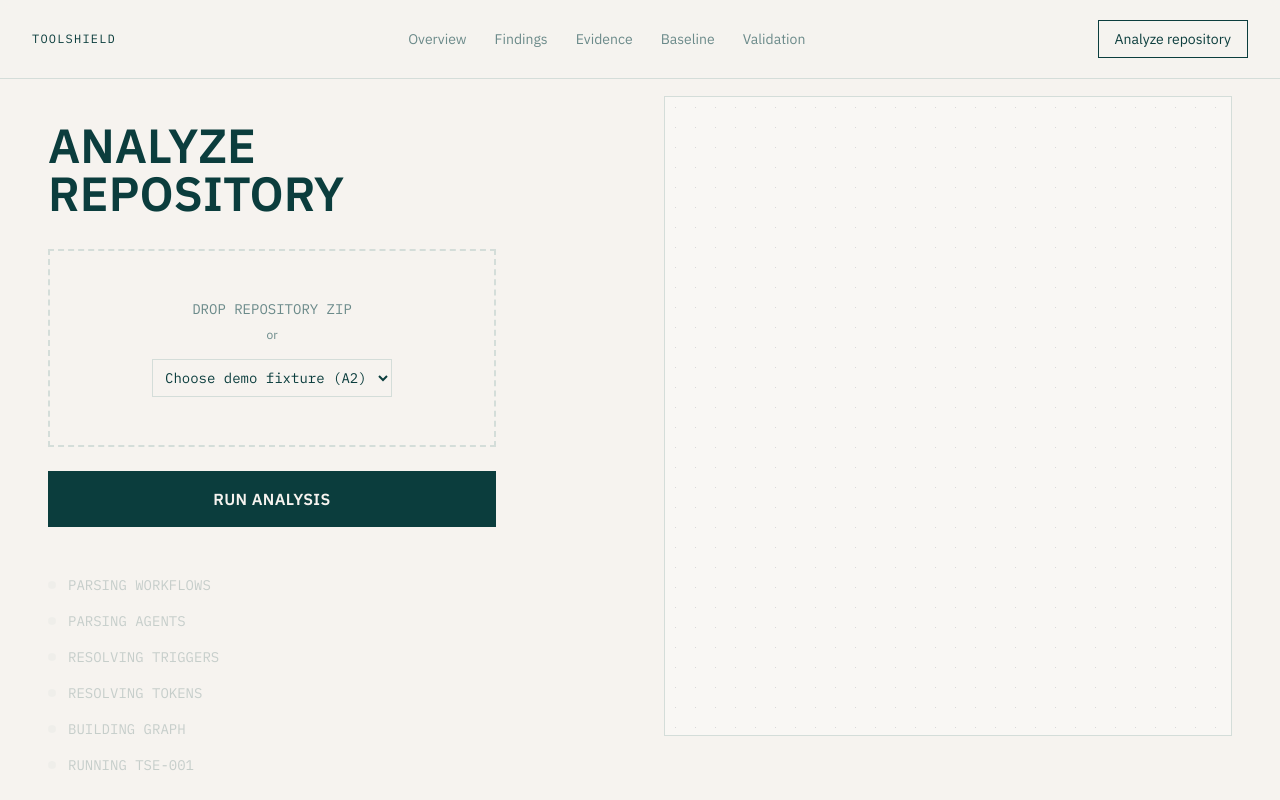
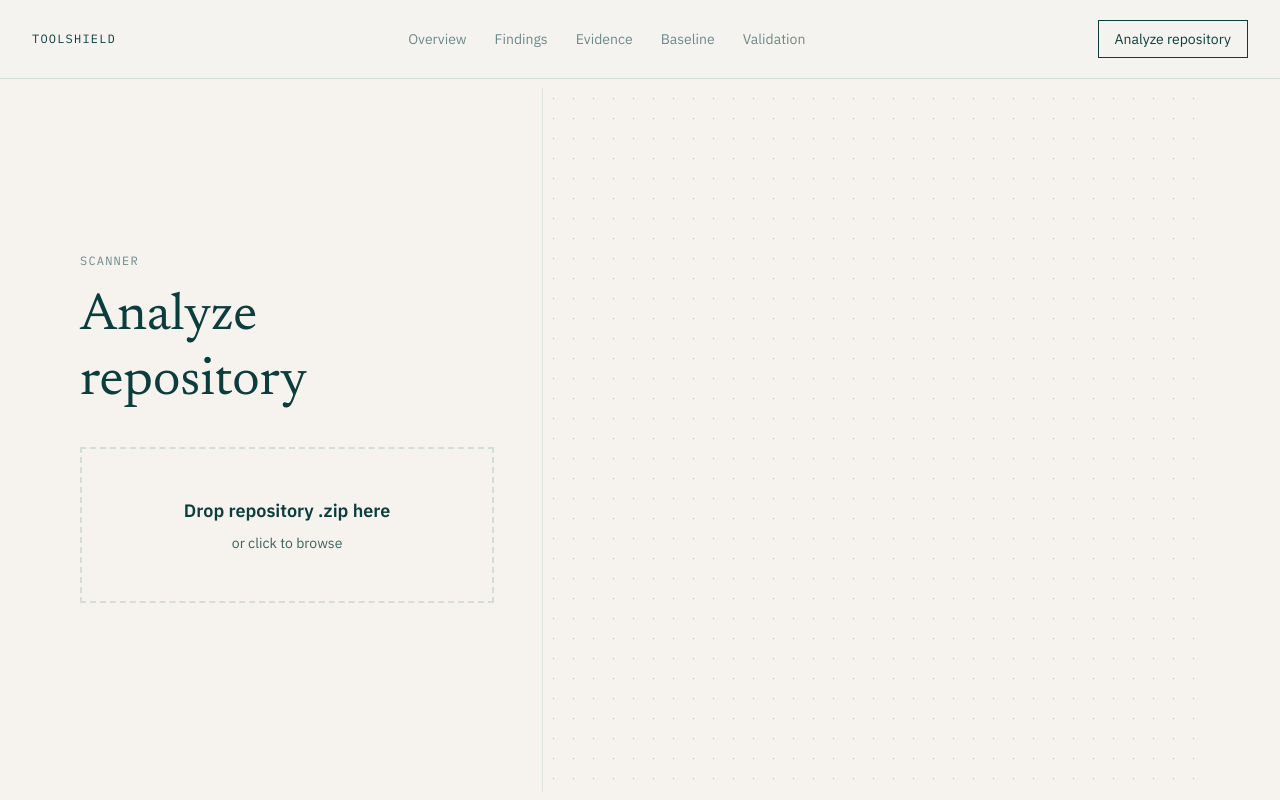
Before and after one commit to Atharvu2/toolshield, a React (Vite) app: page /analyze in a window 1280 px wide. Built offline with nearby package versions, Linux system fonts and the light colour scheme.

Commit message:
Fix graph node overlapping and implement real backend file analysis

```diff
--- a/src/components/GraphNode.tsx
+++ b/src/components/GraphNode.tsx
@@ -1,9 +1,10 @@
 import { Handle, Position } from '@xyflow/react';
 
 export default function GraphNode({ data, selected }: any) {
-  if (data.hidden) return null;
   return (
-    <div className={`flex items-center gap-3 transition-all duration-300 ${selected ? 'scale-105' : ''}`}>
+    <div className={`flex items-center gap-3 transition-all duration-300 ${
+      data.hidden ? 'opacity-0 pointer-events-none' : 'opacity-100'
+    } ${selected ? 'scale-105' : ''}`}>
       <Handle type="target" position={Position.Top} className="opacity-0 !w-0 !h-0" />
       <div className={`w-3 h-3 rounded-full border-2 flex-shrink-0 transition-colors duration-300 ${
         data.critical ? 'border-critical bg-critical/20' : 'border-fg bg-bg'
--- a/src/pages/Analyze.tsx
+++ b/src/pages/Analyze.tsx
@@ -1,93 +1,142 @@
-import { useState } from 'react';
+import { useState, useCallback } from 'react';
 import { ReactFlow, Background } from '@xyflow/react';
+import '@xyflow/react/dist/style.css';
 import GraphNode from '../components/GraphNode';
-import { initialNodes, initialEdges } from '../graph/def';
 
-const phases = [
-  'PARSING WORKFLOWS',
-  'PARSING AGENTS',
-  'RESOLVING TRIGGERS',
-  'RESOLVING TOKENS',
-  'BUILDING GRAPH',
-  'RUNNING TSE-001'
-];
+const nodeTypes = { custom: GraphNode };
 
 export default function Analyze() {
   const [running, setRunning] = useState(false);
-  const [phaseIdx, setPhaseIdx] = useState(-1);
+  const [error, setError] = useState<string | null>(null);
+  const [findings, setFindings] = useState<any[] | null>(null);
 
-  const runDemo = () => {
-    if (running) return;
-    setRunning(true);
-    setPhaseIdx(0);
+  const handleDrop = useCallback(async (e: React.DragEvent) => {
+    e.preventDefault();
+    const file = e.dataTransfer.files[0];
+    if (file) await uploadFile(file);
+  }, []);
 
-    let i = 0;
-    const t = setInterval(() => {
-      i++;
-      if (i >= phases.length) {
-        clearInterval(t);
-        setRunning(false);
-      }
-      setPhaseIdx(i);
-    }, 800);
+  const handleChange = async (e: React.ChangeEvent<HTMLInputElement>) => {
+    const file = e.target.files?.[0];
+    if (file) await uploadFile(file);
   };
 
-  const nodes = initialNodes.map((n, i) => ({
-    ...n,
-    data: { ...n.data, hidden: phaseIdx < 4, critical: phaseIdx >= 5 && (n.id === '3' || n.id === '4' || n.id === '5') }
-  }));
+  const uploadFile = async (file: File) => {
+    if (!file.name.endsWith('.zip')) {
+      setError('Please upload a .zip file containing a GitHub repository');
+      return;
+    }
 
-  const edges = initialEdges.map((e, i) => ({
-    ...e,
-    hidden: phaseIdx < 4,
-    style: { stroke: (phaseIdx >= 5 && (e.id === 'e2-3' || e.id === 'e3-4' || e.id === 'e4-5')) ? '#F0481C' : '#0E1413', strokeWidth: phaseIdx >= 5 ? 4 : 2 }
-  }));
+    setRunning(true);
+    setError(null);
+    setFindings(null);
+
+    const formData = new FormData();
+    formData.append('file', file);
+
+    try {
+      const res = await fetch('/api/analyze', {
+        method: 'POST',
+        body: formData,
+      });
+      const data = await res.json();
+      if (data.error) setError(data.error);
+      else setFindings(data.findings);
+    } catch (err: any) {
+      setError(err.message || 'Analysis failed');
+    } finally {
+      setRunning(false);
+    }
+  };
+
+  // Build graph from the first finding, or show empty graph if none
+  let nodes: any[] = [];
+  let edges: any[] = [];
+  let blocked = false;
+
+  if (findings && findings.length > 0) {
+    const f = findings[0].evidence;
+    blocked = true;
+    nodes = [
+      { id: '1', position: { x: 0,   y: 520 }, data: { label: 'Untrusted Input',      sublabel: f.input }, type: 'custom' },
+      { id: '2', position: { x: 240, y: 390 }, data: { label: 'AI Agent reads it',    sublabel: `${f.agent} (as ${f.identity})` }, type: 'custom' },
+      { id: '3', position: { x: 480, y: 260 }, data: { label: 'Agent writes artifact',sublabel: f.artifact }, type: 'custom' },
+      { id: '4', position: { x: 720, y: 130 }, data: { label: 'Workflow triggered',   sublabel: f.trigger }, type: 'custom' },
+      { id: '5', position: { x: 960, y: 0   }, data: { label: 'Privileged job runs',  sublabel: f.job + ' (' + f.privileges.join(', ') + ')' }, type: 'custom' }
+    ].map(n => ({ ...n, data: { ...n.data, hidden: false, critical: n.id === '3' || n.id === '4' || n.id === '5' } }));
+
+    edges = [
+      { id: 'e1-2', source: '1', target: '2' },
+      { id: 'e2-3', source: '2', target: '3' },
+      { id: 'e3-4', source: '3', target: '4' },
+      { id: 'e4-5', source: '4', target: '5' }
+    ].map(e => ({
+      ...e,
+      hidden: false,
+      style: { stroke: (e.id === 'e2-3' || e.id === 'e3-4' || e.id === 'e4-5') ? '#F0481C' : '#0B3D3D', strokeWidth: 2.5 }
+    }));
+  } else if (findings && findings.length === 0) {
+    nodes = [{ id: '1', position: { x: 400, y: 250 }, data: { label: 'Clean Repository', sublabel: 'No authority escalation paths found', hidden: false, critical: false }, type: 'custom' }];
+  }
 
   return (
-    <div className="h-screen pt-24 px-12 grid grid-cols-2 gap-12">
-      <div className="flex flex-col justify-center max-w-md">
-        <h1 className="font-sans font-extrabold text-5xl mb-8">ANALYZE REPOSITORY</h1>
+    <div className="h-screen pt-[88px] px-8 lg:px-20 grid lg:grid-cols-story gap-12 bg-bg">
+      <div className="flex flex-col justify-center max-w-md h-[88vh]">
+        <p className="font-mono text-xs text-muted tracking-widest uppercase mb-4">Scanner</p>
+        <h1 className="font-serif text-[clamp(36px,5vw,52px)] leading-tight text-fg mb-8">
+          Analyze repository
+        </h1>
 
-        <div className="border-2 border-dashed border-border p-12 text-center text-muted mb-6 flex flex-col items-center">
-          <span className="font-mono text-sm mb-2">DROP REPOSITORY ZIP</span>
-          <span className="text-xs">or</span>
-          <select className="mt-4 bg-transparent border border-border p-2 font-mono text-sm outline-none text-fg">
-            <option>Choose demo fixture (A2)</option>
-          </select>
-        </div>
+        <label
+          onDragOver={e => e.preventDefault()}
+          onDrop={handleDrop}
+          className={`border-2 border-dashed ${running ? 'border-accent bg-accent/5' : 'border-border hover:border-accent hover:bg-fg/5'} cursor-pointer p-12 text-center transition-colors mb-6 flex flex-col items-center group`}
+        >
+          <input type="file" accept=".zip" onChange={handleChange} className="hidden" />
+          <span className="font-sans font-semibold text-lg text-fg mb-2">
+            {running ? 'Analyzing...' : 'Drop repository .zip here'}
+          </span>
+          <span className="font-sans text-sm text-secondary">
+            or click to browse
+          </span>
+        </label>
 
-        <button
-          onClick={runDemo}
-          disabled={running}
-          className="bg-fg text-bg font-sans font-bold tracking-wide py-4 uppercase hover:bg-fg/90 transition-colors disabled:opacity-50"
-        >
-          {running ? 'Running...' : 'Run Analysis'}
-        </button>
+        {error && (
+          <div className="font-sans text-sm text-critical bg-critical/10 p-4 border border-critical/20">
+            {error}
+          </div>
+        )}
 
-        <div className="mt-12 space-y-4">
-          {phases.map((p, i) => (
-            <div key={i} className={`font-mono text-sm flex items-center gap-3 transition-opacity duration-300 ${i <= phaseIdx ? 'opacity-100' : 'opacity-20'}`}>
-              <div className={`w-2 h-2 rounded-full ${i === phaseIdx && running ? 'bg-critical animate-pulse' : (i < phaseIdx ? 'bg-fg' : 'bg-border')}`} />
-              {p}
-            </div>
-          ))}
-        </div>
+        {findings !== null && (
+          <div className="mt-8 pt-6 border-t border-border">
+            <h3 className="font-serif text-2xl text-fg mb-2">Scan Complete</h3>
+            {blocked ? (
+              <p className="font-sans text-critical font-medium">TSE-001 found in {findings.length} path(s). Blocked.</p>
+            ) : (
+              <p className="font-sans text-accent font-medium">No authority escalation paths detected. Allowed.</p>
+            )}
+          </div>
+        )}
       </div>
 
-      <div className="h-[80vh] border border-border bg-white/30 relative">
-        {phaseIdx >= 5 && (
-          <div className="absolute top-6 right-6 z-10 bg-white border border-critical p-4 font-mono text-sm font-bold text-critical shadow-lg">
-            TSE-001 BLOCKED
+      <div className="h-[88vh] border-l border-border/60 relative">
+        {blocked && (
+          <div className="absolute top-6 right-6 z-10 bg-bg border border-critical px-4 py-2 font-mono text-xs font-semibold text-critical">
+            BLOCKED — TSE-001
           </div>
         )}
         <ReactFlow
           nodes={nodes}
           edges={edges}
-          nodeTypes={{ custom: GraphNode }}
+          nodeTypes={nodeTypes}
           fitView
+          fitViewOptions={{ padding: 0.2 }}
           proOptions={{ hideAttribution: true }}
+          panOnDrag={false}
+          zoomOnScroll={false}
+          nodesDraggable={false}
         >
-          <Background />
+          <Background color="#0B3D3D" gap={20} size={1} />
         </ReactFlow>
       </div>
     </div>
```
Also changed, not shown: 1 other file (tests, documents, lock files or other folders).
